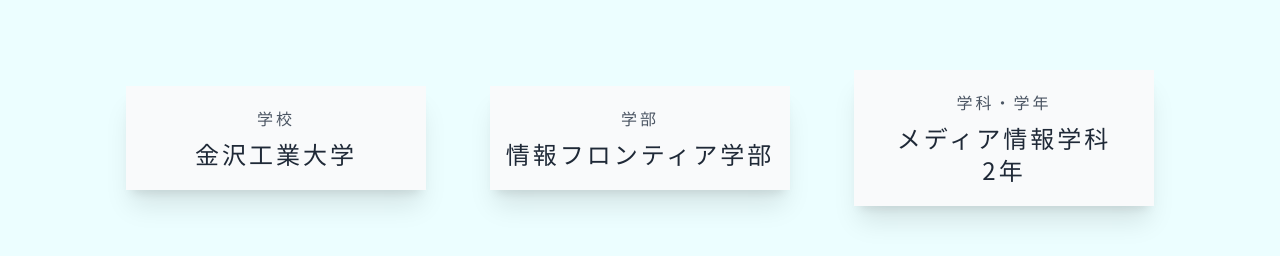
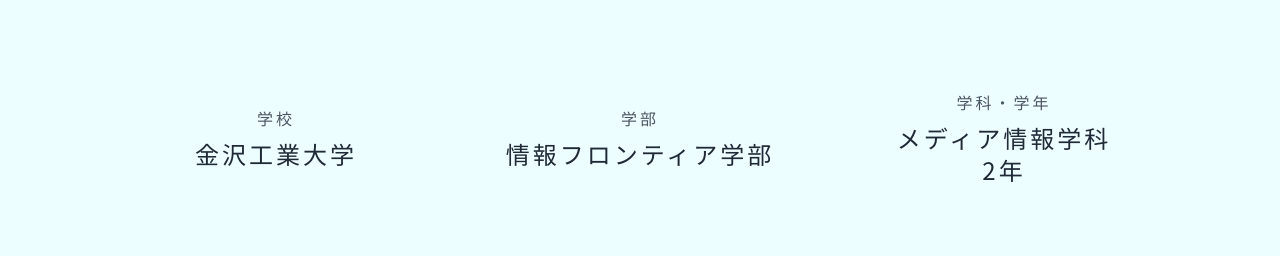
Before and after one commit to katsuji3197/Portfolio-Next, a Next.js app: page /about in a window 1280 px wide. Shown: the part 618-874 px from the top of the page. Built offline with nearby package versions, Linux system fonts and the light colour scheme; no server answers.

Commit message:
feat:InfoDisplayのボタン感をなくす

```diff
--- a/ui/InfoDisplay.tsx
+++ b/ui/InfoDisplay.tsx
@@ -7,7 +7,7 @@
 
 export function InfoDisplay(props: Props) {
   return (
-    <div className="flex flex-col items-center w-full lg:w-1/4 h-full p-5 bg-gray-50 dark:bg-slate-600 text-center duration-300 shadow-xl">
+    <div className="flex flex-col items-center w-full lg:w-1/4 h-full p-5 text-center duration-300">
       <div className='text-gray-600 dark:text-slate-200 px-5'>
         {props.title}
       </div>
```
